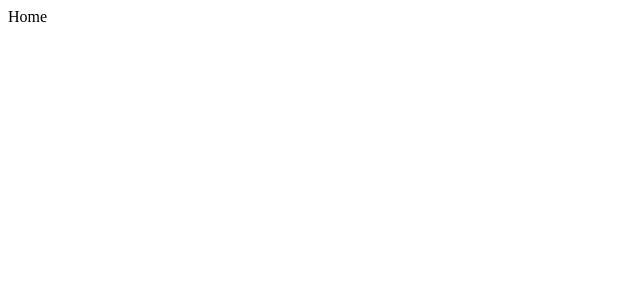
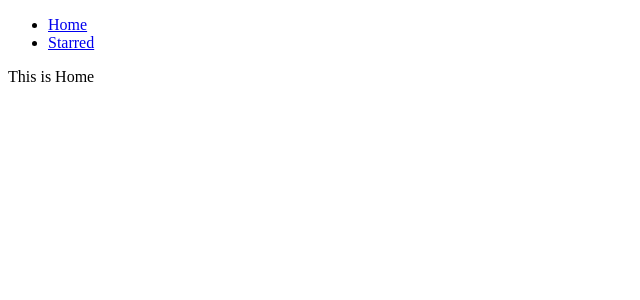
Before and after one commit to harshtripathi24/box-office-app, a React (Create React App) app: page / in a window 1280 px wide. Shown: the top 300 px of the page, without its empty margins (0-640 px from the left). Built offline with nearby package versions, Linux system fonts and the light colour scheme.

Commit message:
Added pges

```diff
--- a/src/App.js
+++ b/src/App.js
@@ -1,17 +1,23 @@
 import React from 'react';
 import { Switch, Route } from 'react-router-dom';
+import Navs from './components/Nav';
+import Home from './pages/Home';
+import Starred from './pages/Starred';
 
 function App() {
   return (
+    <div>
+      <Navs />
       <Switch>
         <Route exact path="/">
-        Home
+          <Home />
         </Route>
-      <Route exact path="/start">
-        Start
+        <Route exact path="/starred">
+          <Starred />
         </Route>
         <Route path="*">This is 404 Page</Route>
       </Switch>
+    </div>
   );
 }
 
--- /dev/null
+++ b/src/components/Nav.js
@@ -0,0 +1,23 @@
+import React from 'react';
+import { Link } from 'react-router-dom';
+
+const LINKS = [
+  { to: '/', text: 'Home' },
+  { to: '/starred', text: 'Starred' },
+];
+
+const Navs = () => {
+  return (
+    <div>
+      <ul>
+        {LINKS.map(item => (
+          <li key={item.to}>
+            <Link to={item.to}>{item.text}</Link>
+          </li>
+        ))}
+      </ul>
+    </div>
+  );
+};
+
+export default Navs;
--- /dev/null
+++ b/src/pages/Home.js
@@ -0,0 +1,7 @@
+import React from 'react';
+
+const Home = () => {
+  return <div>This is Home</div>;
+};
+
+export default Home;
--- /dev/null
+++ b/src/pages/Starred.js
@@ -0,0 +1,7 @@
+import React from 'react';
+
+const Starred = () => {
+  return <div>This is Start</div>;
+};
+
+export default Starred;
```
Lines whose indentation alone changed are shown as unchanged.
